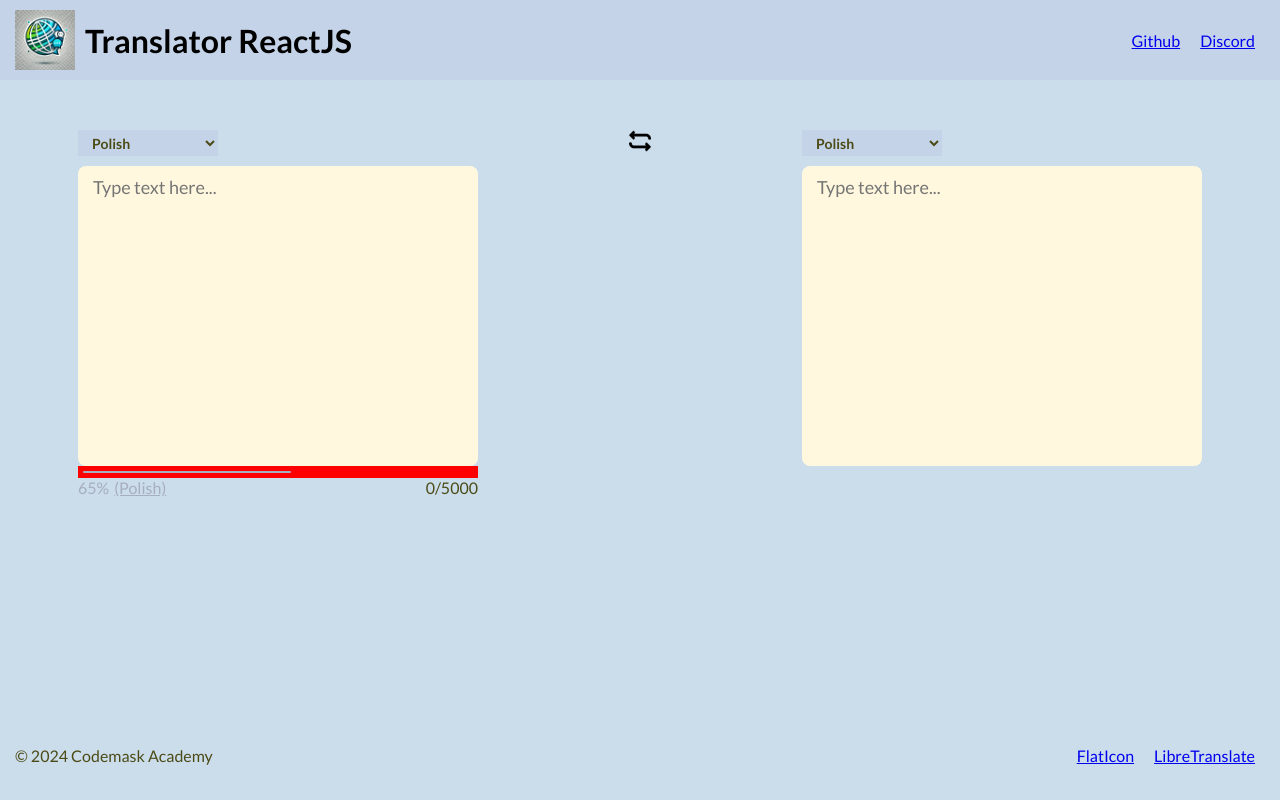
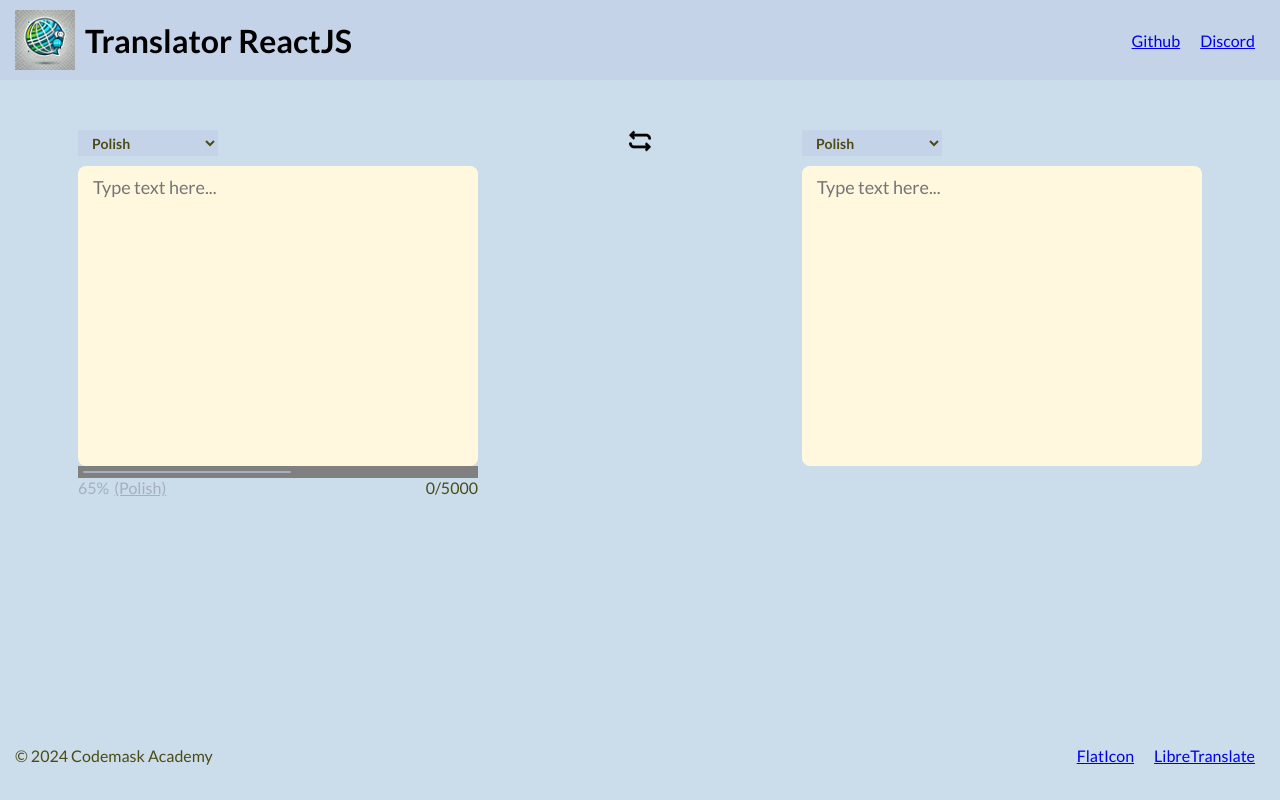
Before and after one commit to KrzysztofWazydrag/Vite-translator, a React (Vite) app: page / in a window 1280 px wide. Built offline with nearby package versions, Linux system fonts and the light colour scheme.

Commit message:
styles added

```diff
--- a/src/features/translator/TranslatorScreen.tsx
+++ b/src/features/translator/TranslatorScreen.tsx
@@ -48,7 +48,7 @@ const InputContainer = styled.div`
 
 const LoaderContainer = styled.div`
     padding: 5 10px;
-    background-color: red;
+    background-color: grey;
 `
 
 const InputFooter = styled.div`
--- a/src/lib/components/Loader.tsx
+++ b/src/lib/components/Loader.tsx
@@ -1,6 +1,6 @@
 import {styled , keyframes} from "styled-components"
 
-const loading =keyframes`
+const loading = keyframes`
   0% {
     width: 0;
   }
```
